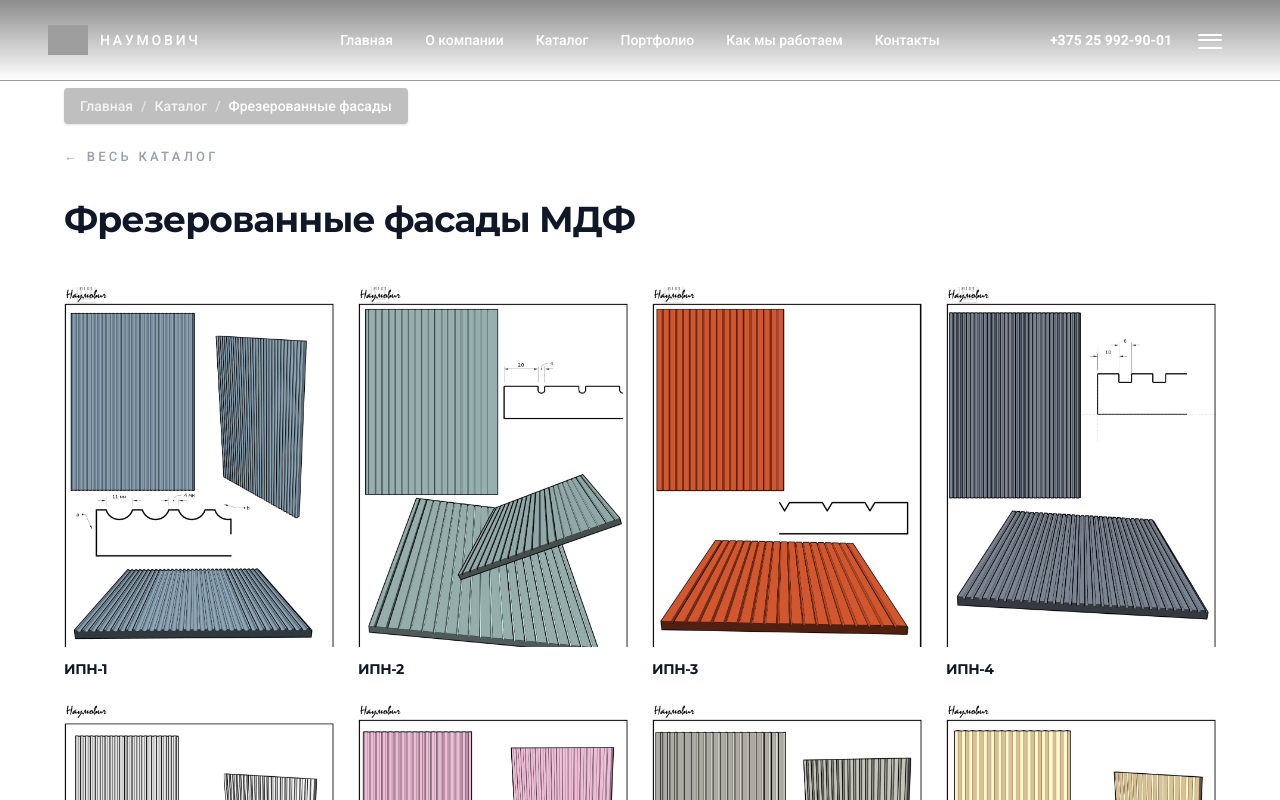
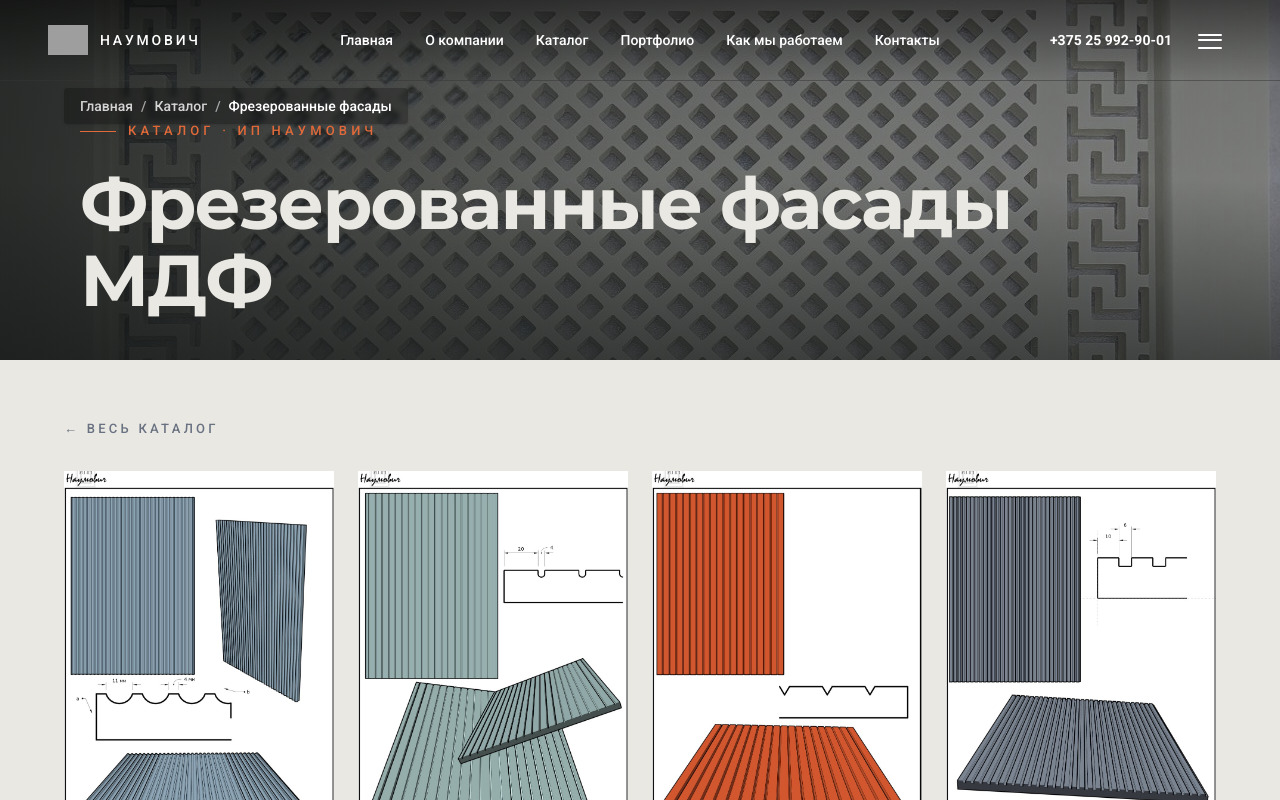
Before and after one commit to IljaBelousow/naumovich-site, a Next.js app: page /catalog/milled in a window 1280 px wide. Shown: the top 800 px of the page. Built offline with nearby package versions, Linux system fonts and the light colour scheme; grey boxes are pictures that could not be loaded.

Commit message:
Add matching image hero to milled facade catalog page

```diff
--- a/src/app/catalog/milled/page.tsx
+++ b/src/app/catalog/milled/page.tsx
@@ -8,13 +8,32 @@ export default function MilledPage() {
   const items = facades.filter(f => f.category === "milled");
 
   return (
-    <main className="w-full bg-white pt-20 min-h-screen">
-      <div className="w-full px-5 py-16 sm:px-8 lg:px-12 xl:px-16">
-        <Link href="/catalog" className="text-xs uppercase tracking-[0.25em] text-gray-400 hover:text-gray-900 mb-8 inline-block">
+    <main className="w-full min-h-screen bg-[#E9E8E3]">
+      <section className="relative isolate flex min-h-[300px] items-end overflow-hidden bg-[#202322] text-[#E9E8E3] sm:min-h-[360px]">
+        <Image
+          src="/images/hero/hero-main.jpg"
+          alt="Фрезерованные фасады МДФ"
+          fill
+          priority
+          sizes="100vw"
+          className="object-cover object-[center_30%] opacity-55"
+        />
+        <div className="absolute inset-0 bg-gradient-to-r from-[#141716]/78 via-[#141716]/35 to-[#141716]/10" />
+        <div className="absolute inset-0 bg-gradient-to-t from-[#141716]/55 via-transparent to-[#141716]/10" />
+        <div className="relative mx-auto w-full max-w-[1500px] px-6 pb-8 pt-24 sm:px-12 sm:pb-10 lg:px-20">
+          <p className="about-intro mb-6 flex items-center gap-3 text-[11px] font-medium uppercase tracking-[0.32em] text-[#E16A3A]">
+            <span className="h-px w-9 bg-[#E16A3A]" /> Каталог · ИП Наумович
+          </p>
+          <h1 className="about-intro max-w-5xl text-4xl font-bold leading-[1.08] tracking-[-0.045em] sm:text-6xl lg:text-7xl">
+            Фрезерованные фасады МДФ
+          </h1>
+        </div>
+      </section>
+
+      <div className="w-full px-5 py-10 sm:px-8 sm:py-14 lg:px-12 xl:px-16">
+        <Link href="/catalog" className="text-xs uppercase tracking-[0.25em] text-gray-500 hover:text-gray-900 mb-8 inline-block">
           ← Весь каталог
         </Link>
-
-        <h1 className="text-4xl font-extralight tracking-tight text-gray-900 mb-12">Фрезерованные фасады МДФ</h1>
 
         <div className="grid grid-cols-2 sm:grid-cols-3 lg:grid-cols-4 gap-6">
           {items.map((item) => (
```
